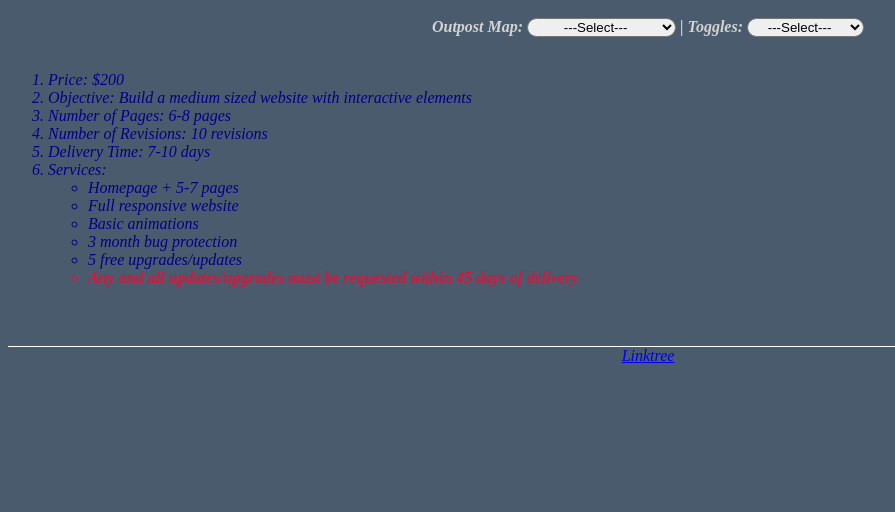
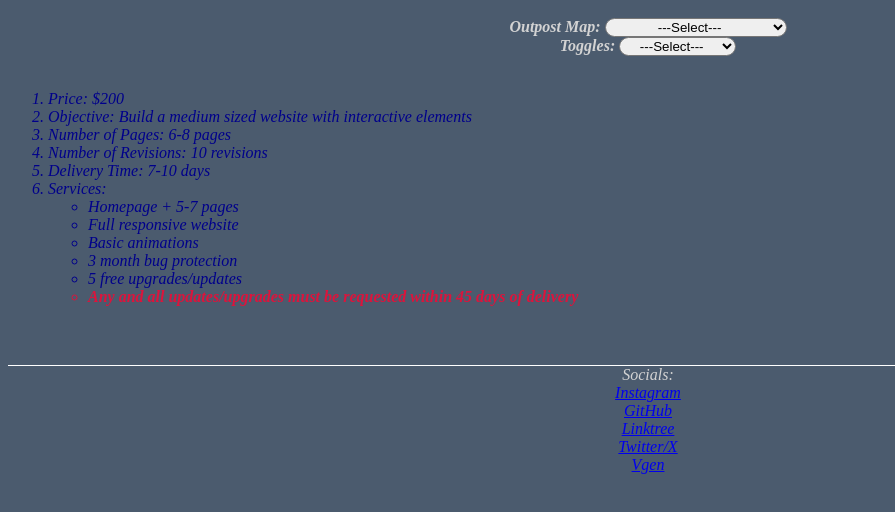
Before and after one commit to Warden-Boulder/Commission, a plain HTML site: page standard.html in a window 1280 px wide. Shown: the part 90-602 px from the top of the page, without its empty margins (42-937 px from the left). Drawn offline with Linux system fonts and the light colour scheme.

Commit message:
Update standard.html

```diff
--- a/standard.html
+++ b/standard.html
@@ -20,14 +20,18 @@
       <option value="index">The Nexus</option>
       <option value="tos">TOS</option>
       </optgroup>
-    <optgroup label="Codewright Forge">
+    <optgroup label="Inkweaver Sanctum">
+      <option value="sanctum">Sanctum Registry Board</option>
+      <option value="ink">Inkweaver Bindings</option>
+      <optgroup label="Codewright Forge">
       <option value="forge">Forge Order Board</option>
+      <option value="starter">Starter Forge</option>
       <option value="app">Apprentice Forge</option>
-      <option value="start">Starter Forge</option>
       <option value="masterwork">Masterwork Forge</option>
-      <option value="creation">Forge Of Creation</option>
+      <option value="creation">Forge of Creation</option>
     </optgroup>
-    </select> | Toggles: <select name="toggle" id="toggles" onchange="toggleMode()">
+    </select><br>
+      Toggles: <select name="toggle" id="toggles" onchange="toggleMode()">
     <option value="null">---Select---</option>
     <optgroup label="Mode">Modes
       <option value="dark">Dark Mode</option>
@@ -54,8 +58,14 @@
       </ul>
     </li>
   </ol><br>
-  <footer>
-<a href="https://linktr.ee/no13boulder"><em>Linktree</em></a><br>
-  </footer>
-  </body>
+<footer>
+  <p>Socials:<br>
+        <a href="https://www.instagram.com/warden_boulder/">Instagram</a><br>
+        <a href="https://github.com/Warden-Boulder">GitHub</a><br>
+        <a href="https://linktr.ee/wardenboulder">Linktree</a><br>
+        <a href="https://x.com/WardenBoulder">Twitter/X</a><br>
+        <a href="https://vgen.co/WardenBoulder/characters">Vgen</a>
+  </p>
+</footer>
+</body>
 </html>
```
